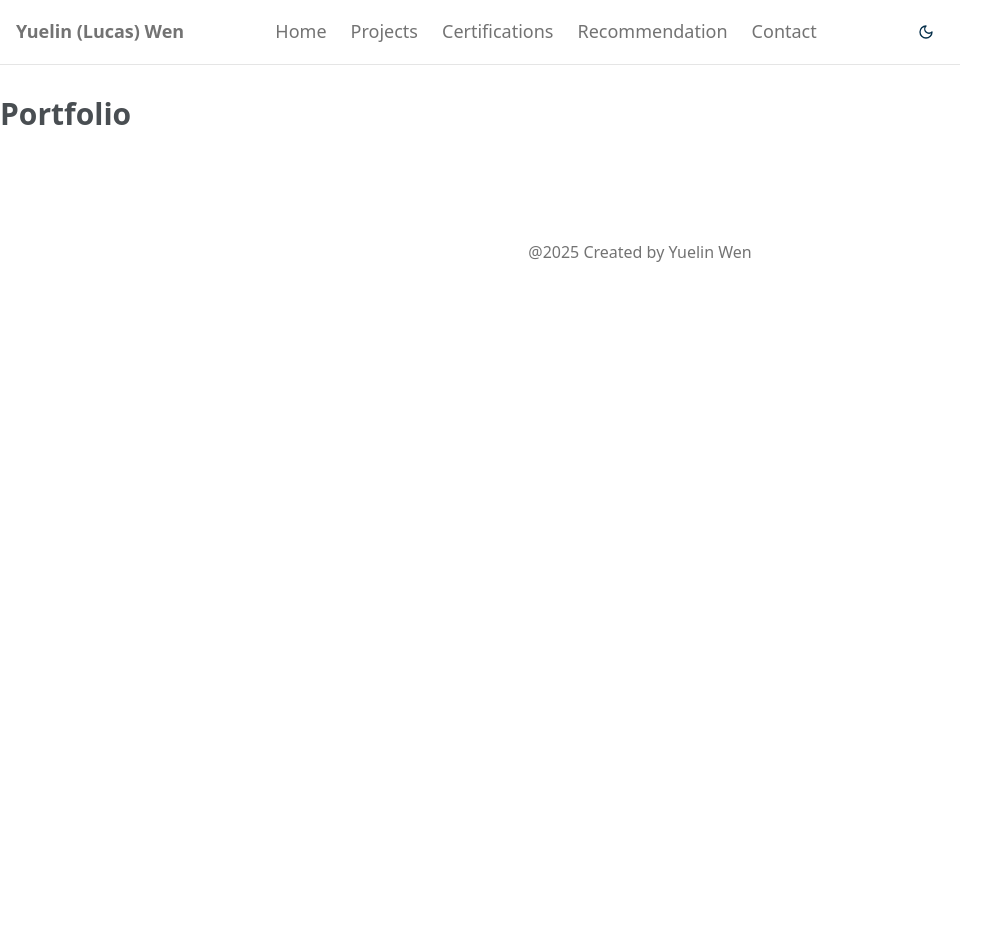
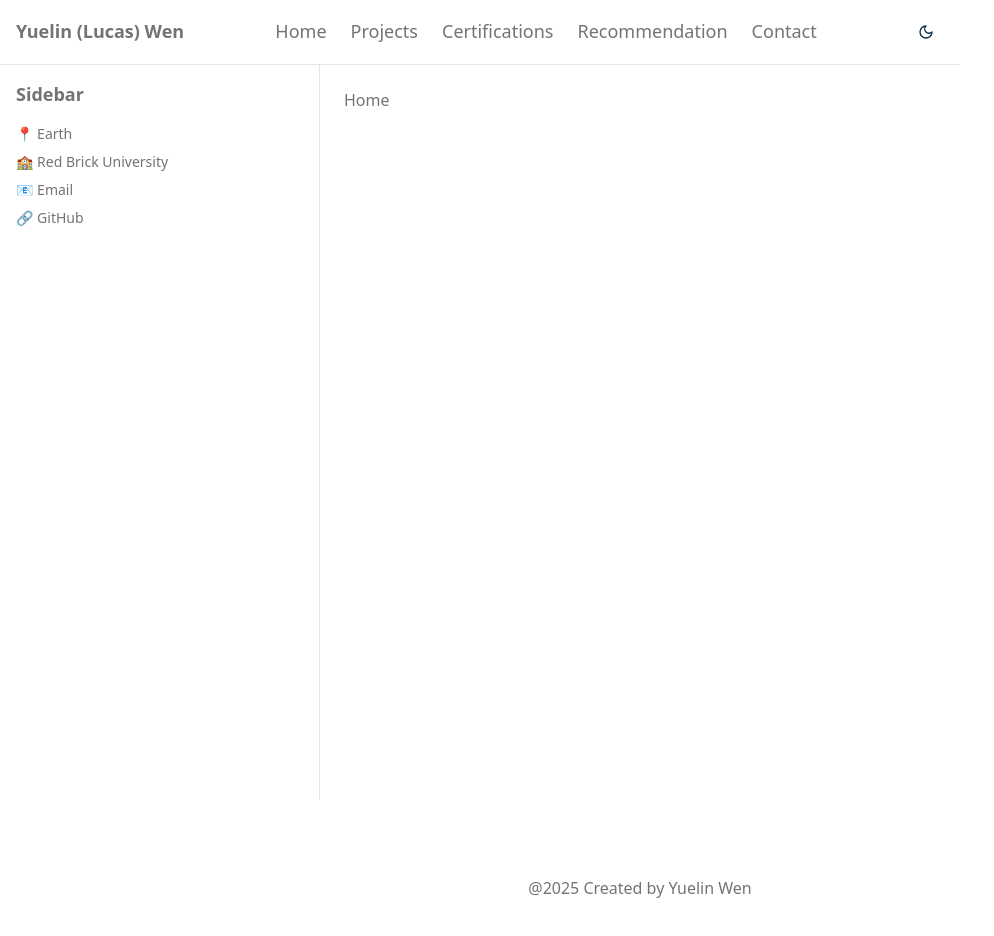
Before and after one commit to yuelinwen/yuelinwen, a Next.js app: page / in a window 1280 px wide. Shown: the top 936 px of the page, without its empty margins (0-994 px from the left). Before the commit the page ends 800 px from the top, so only its background shows below. Built offline with nearby package versions, Linux system fonts and the light colour scheme.

Commit message:
layout css complete

```diff
--- a/app/globals.css
+++ b/app/globals.css
@@ -45,8 +45,8 @@
 
 body {
   font-family: system-ui, -apple-system, BlinkMacSystemFont, 'Segoe UI', Roboto, Oxygen, Ubuntu, Cantarell, 'Open Sans', 'Helvetica Neue', sans-serif;
-  width: 100vw;
   margin: 0 auto;
+  padding:0;
   color: rgb(73,78,82);
   font-size: 1rem;
 }
--- a/app/layout.tsx
+++ b/app/layout.tsx
@@ -3,7 +3,6 @@ import "./globals.css";
 import Providers from "@/components/providers";
 import Header from "@/components/header";
 import Footer from "@/components/footer";
-import { cn } from "@/lib/utils";
 
 export const metadata: Metadata = {
   title: "Yuelin Wen",
@@ -17,12 +16,27 @@ export default function RootLayout({
 }>) {
   return (
     <html lang="en" suppressHydrationWarning>
-      <body
-        className={cn('flex min-h-screen flex-col antialiased')}
-      >
+      <body className="antialiased">
         <Providers>
           <Header />
-          {children}
+          <div className="h-[120px] xl:h-[64px] w-full" />
+
+          <div className="flex flex-col md:flex-row w-full min-h-screen text-muted-foreground">
+            <aside className="w-full md:fixed md:top-[64px] md:left-0 md:w-1/4 md:h-[calc(100vh-64px)] md:overflow-y-auto md:z-40 bg-background border-b md:border-r md:border-b-0 p-4">
+              <div className="text-lg font-semibold mb-4">Sidebar</div>
+              <ul className="space-y-2 text-sm">
+                <li>📍 Earth</li>
+                <li>🏫 Red Brick University</li>
+                <li>📧 Email</li>
+                <li>🔗 GitHub</li>
+              </ul>
+            </aside>
+
+            <main className="flex-1 md:ml-[25%] p-6 overflow-y-auto">
+              <div className="space-y-4">{children}</div>
+            </main>
+          </div>
+
           <Footer />
         </Providers>
       </body>
--- a/app/page.tsx
+++ b/app/page.tsx
@@ -1,14 +1,9 @@
 // import { prefix } from "../util/prefix";
 
 export default function Home() {
-
   return (
-    <section className="py-24">
-      <div className="container">
-        <h1 className="text-3xl font-bold">
-          Portfolio
-        </h1>
-      </div>
-    </section>
+    <>
+      Home
+    </>
   );
 }
```
